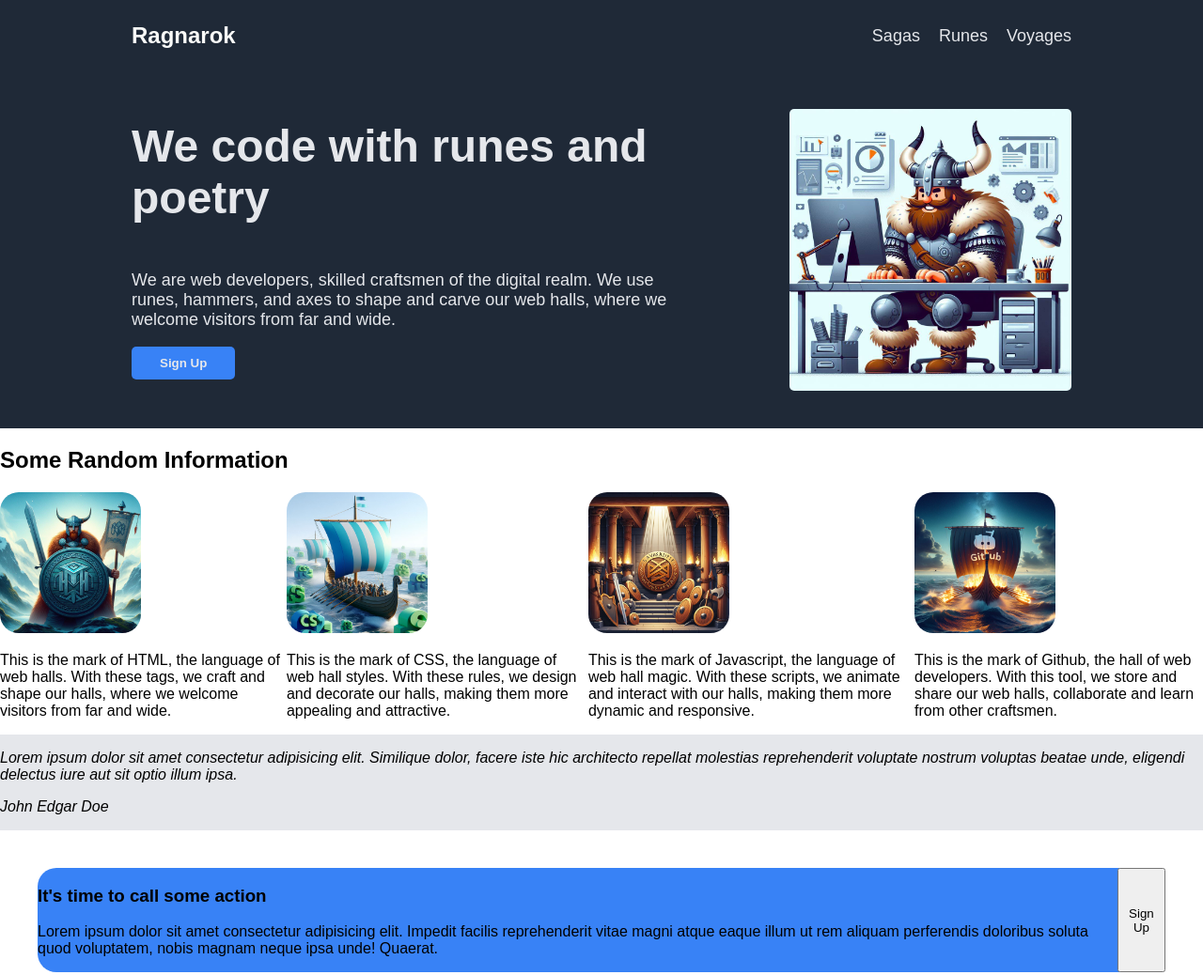
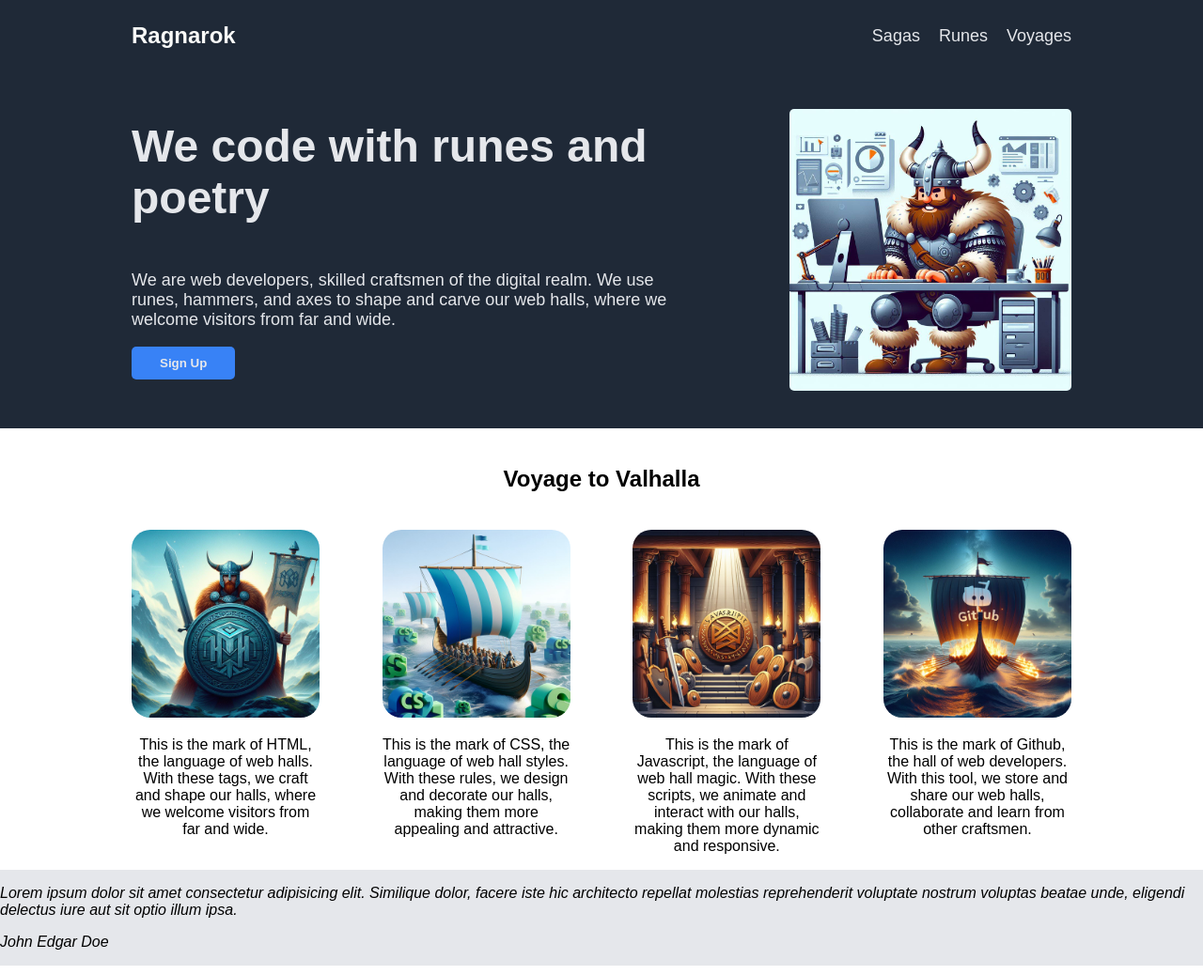
Before and after one commit to Smabian/odin-landingpage, a plain HTML site: page index.html in a window 1280 px wide. Shown: the top 1038 px of the page at 94% size. Drawn offline with Linux system fonts and the light colour scheme.

Commit message:
Finalize content and style of information section

```diff
--- a/index.html
+++ b/index.html
@@ -38,11 +38,10 @@
         <div class="space"></div>
     </div>
 
-
-
-
     <div class="information">
-        <h2 class="largeText">Some Random Information</h2>
+        <div class="space"></div>
+        <div class="container">
+            <h2 class="mediumheader">Voyage to Valhalla</h2>
             <div class="informationItems">
                 <div class="item">
                     <img src="images/html.jpeg" alt="itemImage">
@@ -70,6 +69,10 @@
                 </div>
             </div>
         </div>
+        <div class="space"></div>
+    </div>
+
+
     <div class="quote">
         <p class="quoteText">Lorem ipsum dolor sit amet consectetur adipisicing elit. Similique dolor,
             facere iste hic architecto repellat molestias reprehenderit voluptate nostrum
@@ -87,7 +90,7 @@
         <button>Sign Up</button>
     </div>
     <div class="footer">
-        <p>Copyright | Smabian Development</p>
+        <p>Copyright Ⓒ Ragnarok Development</p>
     </div>
 
 </body>
--- a/style.css
+++ b/style.css
@@ -10,6 +10,7 @@ body {
     background-color: #1F2937;
     color: #F9FAF8;
     justify-content: center;
+    display: flex;
 }
 
 .container {
@@ -18,10 +19,6 @@ body {
 }
 
 /* Hero Top Area */
-
-.hero {
-    display: flex;
-}
 
 .header {
     display: flex;
@@ -92,27 +89,45 @@ body {
     border-radius: 5px;
 }
 
-
-
-
-
 .footer {
     text-align: center;
+}
+
+/* Info Section */
+
+.information {
+    display: flex;
+    justify-content: center;
+    align-items: center;
+}
+
+.mediumheader {
+    margin: 40px 0;
+    text-align: center;
+}
+
+.informationItems {
+    display: flex;
+    justify-content: space-between;
+    align-self: flex-start;
+    gap: 5%;
+}
+
+.item {
+    flex-basis: 20%;
+    text-align: center;
+}
+
+.item > img {
+    max-width: 100%;
+    height: auto;
+    border-radius: 20px;
 }
 
 
 
 
-
-
-
-
 /* Main Stage Design */
-.mainStage {
-    display: flex;
-    padding: 15px;
-    flex-basis: 0%;
-}
 
 .lightblue {
     background-color: #3882F6;
@@ -124,9 +139,7 @@ body {
     font-weight:900;
 }
 
-.informationItems {
-    display: flex;
-}
+
 
 .quote {
     background-color: #E5E7EB;
@@ -138,8 +151,3 @@ body {
     margin: 40px;
     display: flex;
 }
-
-.item > img {
-    max-width: 150px;
-    border-radius: 20px;
-}
```
Lines whose indentation alone changed are shown as unchanged.
